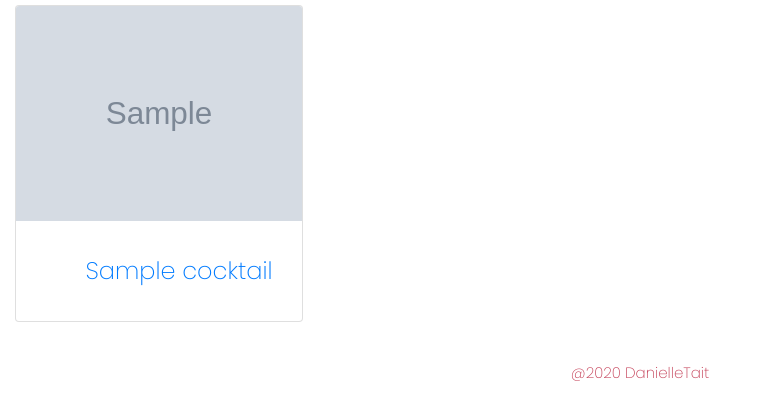
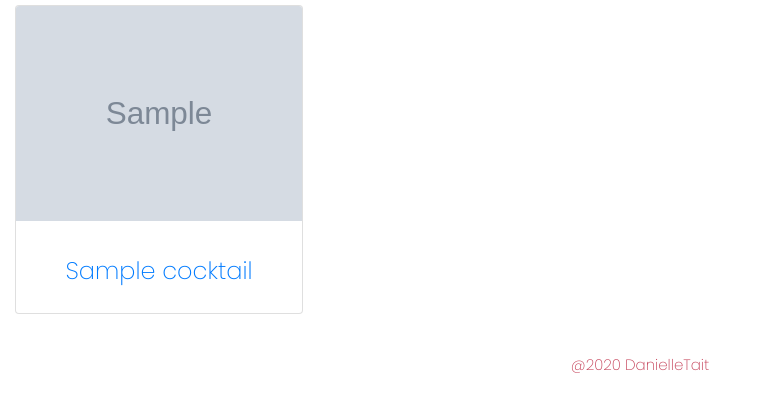
Before and after one commit to Taitdanielle/Gynnie, a Flask app: page /allcocktails in a window 1280 px wide. Shown: the part 243-663 px from the top of the page, without its empty margins (0-757 px from the left). Run offline with Flask 2, Linux system fonts and the light colour scheme; grey boxes marked "Sample" are stand-in pictures; a database or web service that is not in the repository returns one stand-in record (values such as "Sample title"); some libraries are stand-ins or nearby versions.

Commit message:
added center class into card text

```diff
--- a/templates/pages/cocktails/all-cocktails.html
+++ b/templates/pages/cocktails/all-cocktails.html
@@ -6,11 +6,8 @@
 	<div class="card" style="width: 18rem;">
 		<img class="card-img-top" src="{{cocktail.image}}" alt="{{cocktail.cocktail_name}}">
 		<div class="card-body">
-    <p class="card-text">
-    <ul>
+			<p class="card-text-center">
 				<h4><a href="{{ url_for('cocktail_page', drink_id=drink_id) }}">{{cocktail.cocktail_name}}</a></h4>
-
-    </ul></p>
 		</div>
 	</div>
 </div>
```
Lines whose indentation alone changed are shown as unchanged.
